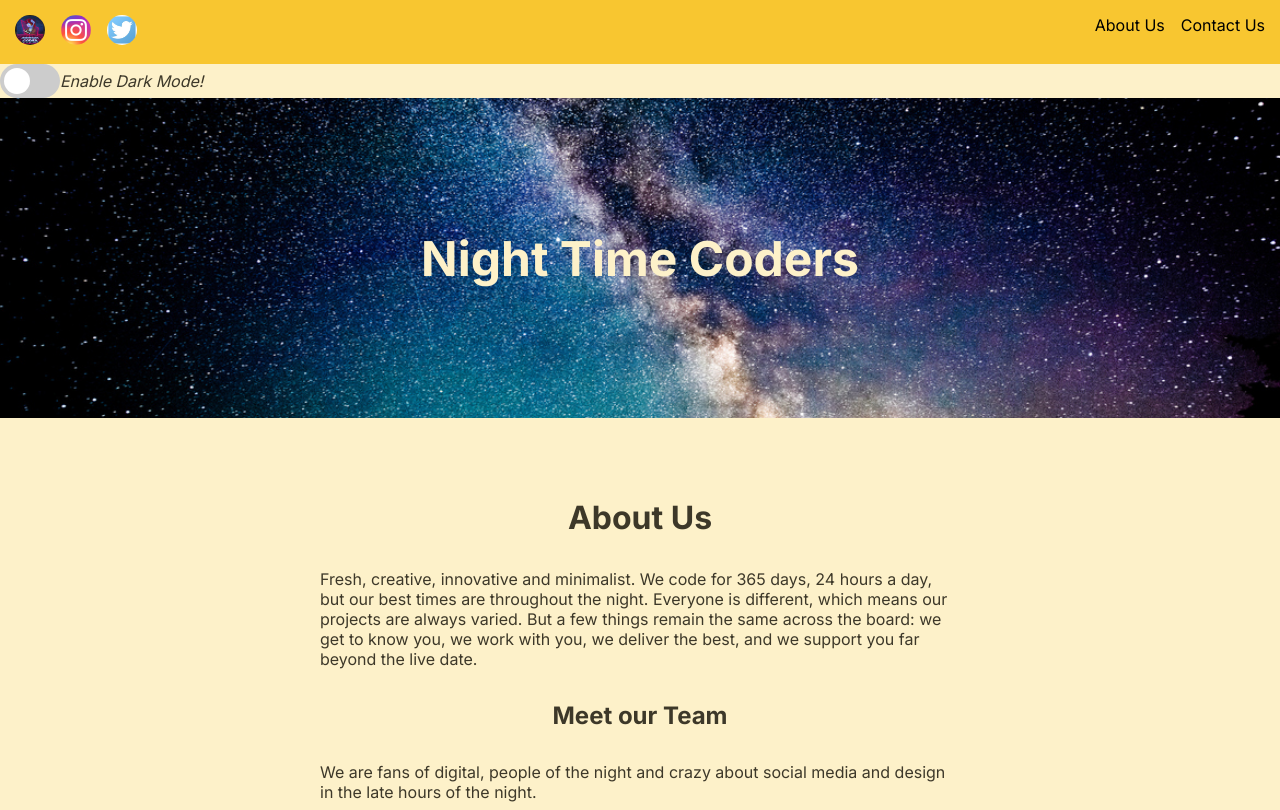
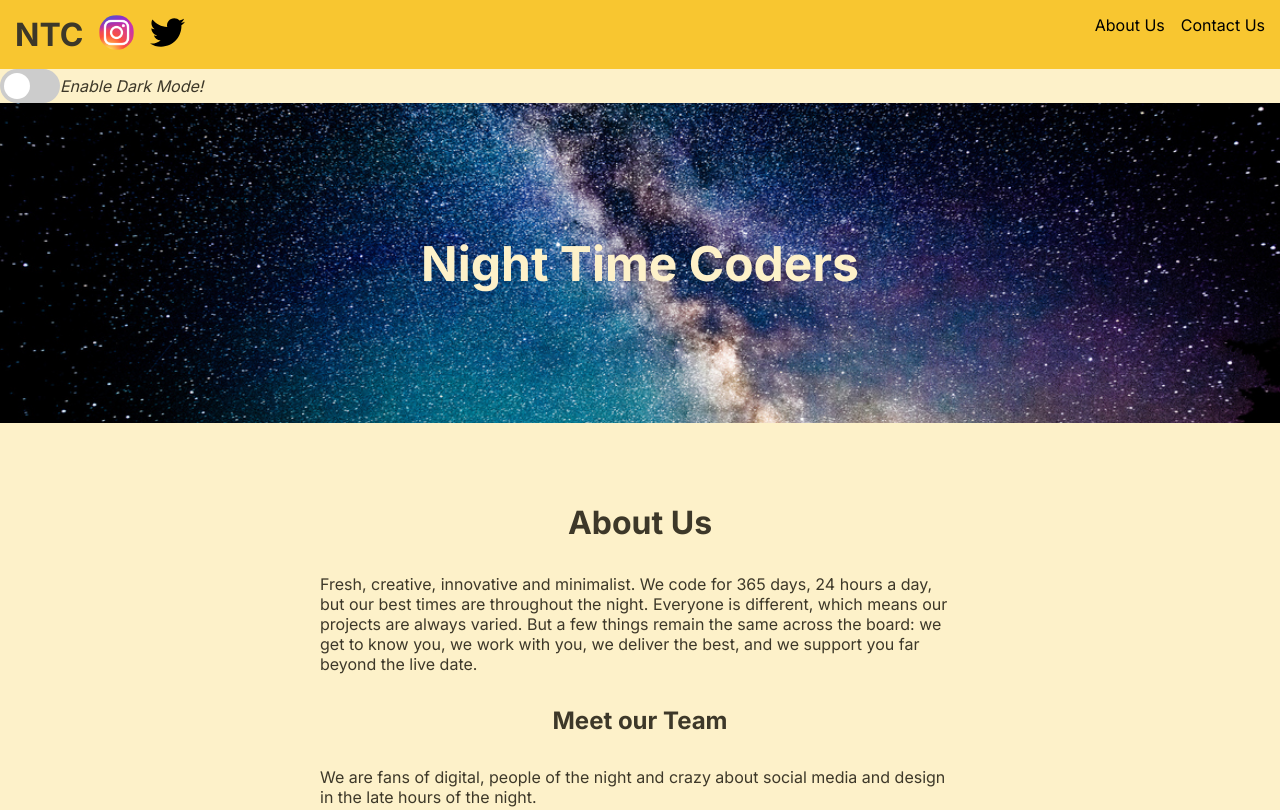
Before and after one commit to fac21/agency-website-ecrc, a plain HTML site: page index.html in a window 1280 px wide. Shown: the top 810 px of the page. Drawn offline with Linux system fonts and the light colour scheme.

Commit message:
changing twitter icon and replacing logo with text in header

```diff
--- a/index.html
+++ b/index.html
@@ -20,14 +20,14 @@
         <nav class="nav">
             <!--Logos as a list in nav bar-->
             <ul class="nav" style="list-style-type:none; padding-left: 0;">
-                <li>
-                    <img class="icon" src="./images/Logo.jpg" alt="Company logo">
+                <li style="font-weight:bold; font-size: 2rem;">
+                    NTC
                 </li>
                 <li>
                     <a href="https://www.instagram.com"><img class="icon" src="./images/Instagramlogo.png" alt="Instagram logo"></a>
                 </li>
                 <li>
-                    <a href="https://twitter.com/home"><img class="icon" src="./images/Twitter.jpg" alt="Twitter logo"></a>
+                    <a href="https://twitter.com/home"><img class="icon not-circle" src="./images/twitter.svg" alt="Twitter logo"></a>
                 </li>
             </ul>
             <!--Navigate to About Us and Contact Us-->
--- a/styles.css
+++ b/styles.css
@@ -87,6 +87,10 @@ img {
     border-radius: 50%;
 }
 
+.not-circle {
+    border-radius: 0%;
+}
+
 h1, h2, h3 {
     text-align: center;
 }
@@ -99,10 +103,10 @@ h1, h2, h3 {
 }
 
 .icon {
-    max-width: 30px;
-    max-height: 30px;
-    min-width: 30px;
-    min-height: 30px;
+    max-width: 35px;
+    max-height: 35px;
+    min-width: 35px;
+    min-height: 35px;
 }
 
 button {
```
Also changed, not shown: images/twitter.svg (added).
